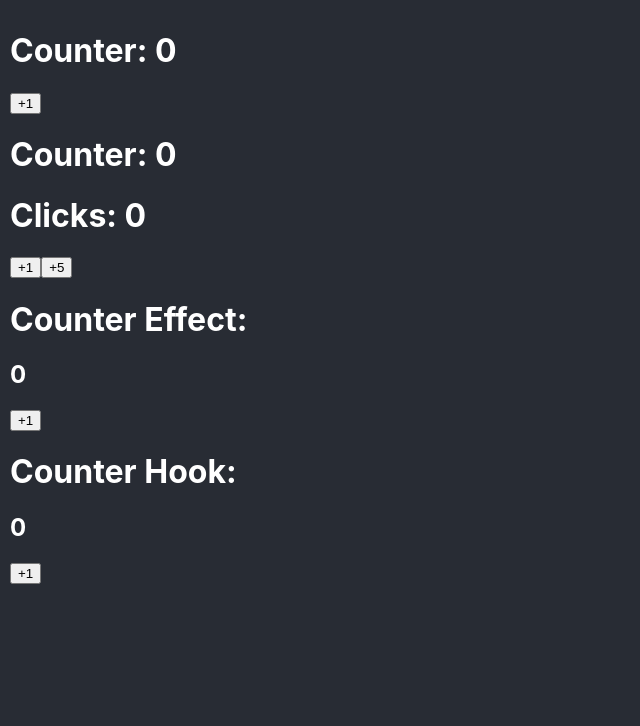
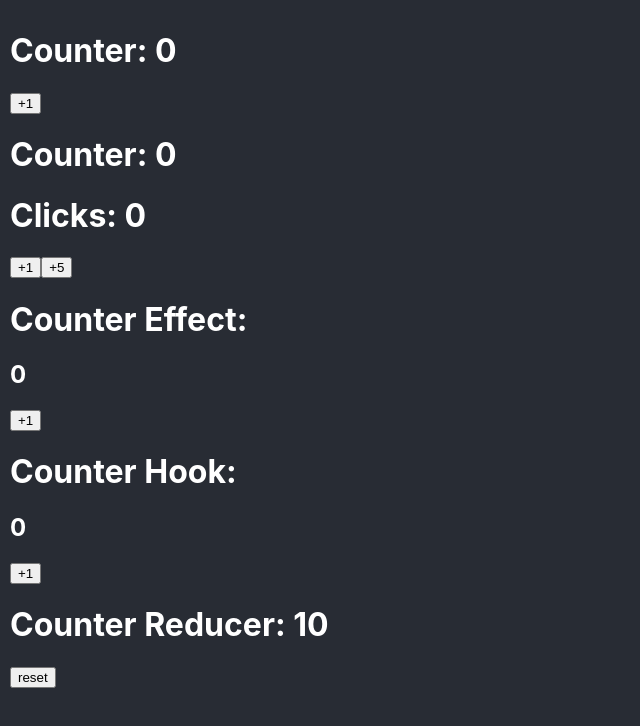
Before and after one commit to luisflorescode/react-pro, a React (Create React App) app in the folder 01-bases/: page / in a window 1280 px wide. Shown: the top 726 px of the page, without its empty margins (0-640 px from the left). Built offline with nearby package versions, Linux system fonts and the light colour scheme.

Commit message:
Reducer with TS

```diff
--- a/01-bases/src/App.tsx
+++ b/01-bases/src/App.tsx
@@ -2,6 +2,7 @@ import { Counter } from './bases/Counter';
 import { CounterBy } from './bases/CounterBy';
 import { CounterEffect } from './bases/CounterEffect';
 import { CounterHook } from './bases/CounterHook';
+import { CounterReducer } from './bases/CounterReducer';
 
 export default function App() {
   return (
@@ -9,7 +10,8 @@ export default function App() {
       <Counter />
       <CounterBy />
       <CounterEffect />
-      <CounterHook/>
+      <CounterHook />
+      <CounterReducer />
     </>
   );
 }
--- a/01-bases/src/bases/CounterHook.tsx
+++ b/01-bases/src/bases/CounterHook.tsx
@@ -1,14 +1,14 @@
 import { useCounter } from '../hooks/useCounter';
 
 export function CounterHook() {
-  const { counter, counterElement, handlePlusClick } = useCounter({
+  const { counter, elementToAnimate, handlePlusClick } = useCounter({
     maxCount: 15,
   });
 
   return (
     <>
       <h1>Counter Hook:</h1>
-      <h2 ref={counterElement}>{counter}</h2>
+      <h2 ref={elementToAnimate}>{counter}</h2>
       <button onClick={handlePlusClick}>+1</button>
     </>
   );
--- /dev/null
+++ b/01-bases/src/bases/CounterReducer.tsx
@@ -0,0 +1,52 @@
+import { useReducer } from 'react';
+
+interface CounterState {
+  counter: number;
+  previous: number;
+  changes: number;
+}
+
+const INITIAL_STATE: CounterState = {
+  counter: 10,
+  previous: 0,
+  changes: 0,
+};
+
+type CounterAction =
+  | {
+      type: 'increaseBy';
+      payload: { value: number };
+    }
+  | { type: 'reset' };
+
+const counterReducer = (
+  state: CounterState,
+  action: CounterAction
+): CounterState => {
+  switch (action.type) {
+    case 'reset':
+      return {
+        counter: 0,
+        previous: 0,
+        changes: 0,
+      };
+
+    default:
+      return state;
+  }
+};
+
+export function CounterReducer() {
+  const [{ counter }, dispatch] = useReducer(counterReducer, INITIAL_STATE);
+
+  const handleResetClick = () => {
+    dispatch({ type: 'reset' });
+  };
+
+  return (
+    <>
+      <h1>Counter Reducer: {counter}</h1>
+      <button onClick={handleResetClick}>reset</button>
+    </>
+  );
+}
--- a/01-bases/src/hooks/useCounter.ts
+++ b/01-bases/src/hooks/useCounter.ts
@@ -3,7 +3,7 @@ import { gsap } from 'gsap';
 
 export function useCounter({ maxCount = 10 }) {
   const [counter, setCounter] = useState(0);
-  const counterElement = useRef<HTMLHeadingElement>(null);
+  const elementToAnimate = useRef<any>(null);
   const tl = useRef(gsap.timeline());
 
   const handlePlusClick = () => {
@@ -12,12 +12,12 @@ export function useCounter({ maxCount = 10 }) {
 
   useLayoutEffect(() => {
     tl.current
-      .to(counterElement.current, {
+      .to(elementToAnimate.current, {
         y: -10,
         duration: 0.2,
         ease: 'ease.out',
       })
-      .to(counterElement.current, {
+      .to(elementToAnimate.current, {
         y: 0,
         duration: 1,
         ease: 'bounce',
@@ -31,7 +31,7 @@ export function useCounter({ maxCount = 10 }) {
 
   return {
     counter,
-    counterElement,
+    elementToAnimate,
     handlePlusClick,
   };
 }
```
